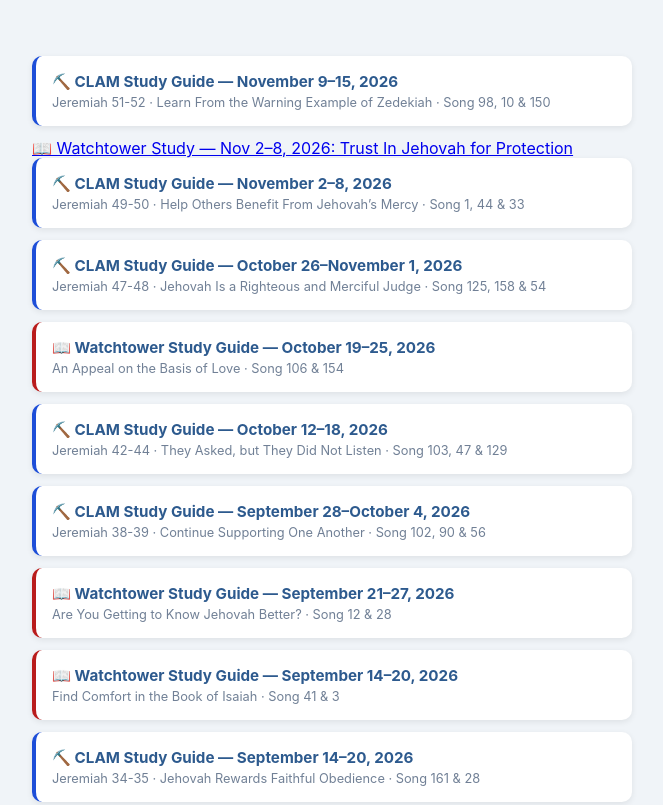
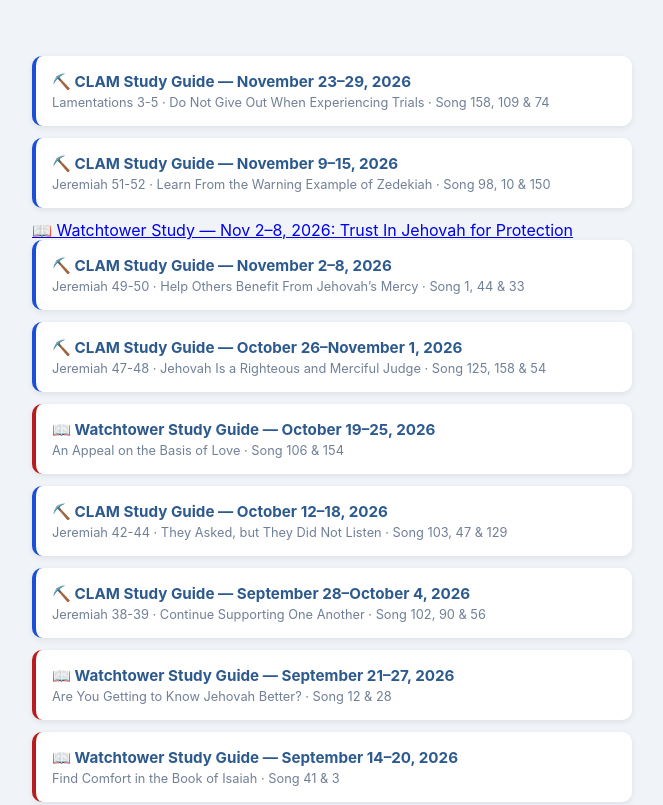
Before and after one commit to slebiz23-ux/jw-study-guides, a plain HTML site: page index.html in a window 1280 px wide. Shown: the top 805 px of the page, without its empty margins (308-971 px from the left). Drawn offline with Linux system fonts and the light colour scheme.

Commit message:
Add CLAM guide November 23–29, 2026 to index

```diff
--- a/index.html
+++ b/index.html
@@ -15,6 +15,10 @@ h1 { color: #1a365d; font-size: 1.4rem; }
 </style>
 </head>
 <body>
+<a href="CLAM_Study_Guide_November-23-29_2026.html" class="guide-card" style="border-left:4px solid #1d4ed8;">
+  <div class="guide-title">⛏️ CLAM Study Guide — November 23–29, 2026</div>
+  <div class="guide-meta">Lamentations 3-5 · Do Not Give Out When Experiencing Trials · Song 158, 109 &amp; 74</div>
+</a>
 <a href="CLAM_Study_Guide_November-9-15_2026.html" class="guide-card" style="border-left:4px solid #1d4ed8;">
   <div class="guide-title">⛏️ CLAM Study Guide — November 9–15, 2026</div>
   <div class="guide-meta">Jeremiah 51-52 · Learn From the Warning Example of Zedekiah · Song 98, 10 &amp; 150</div>
```
